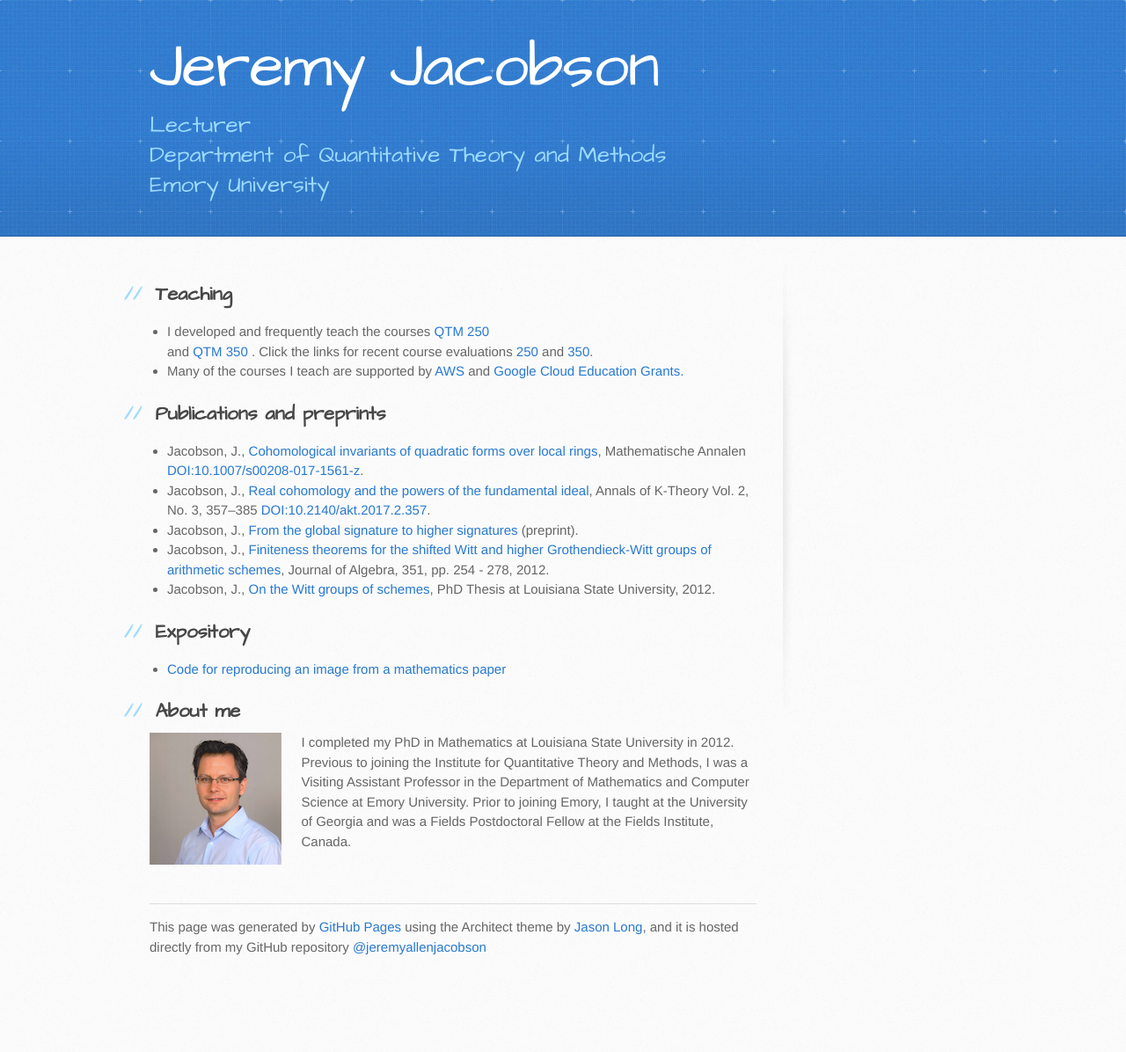
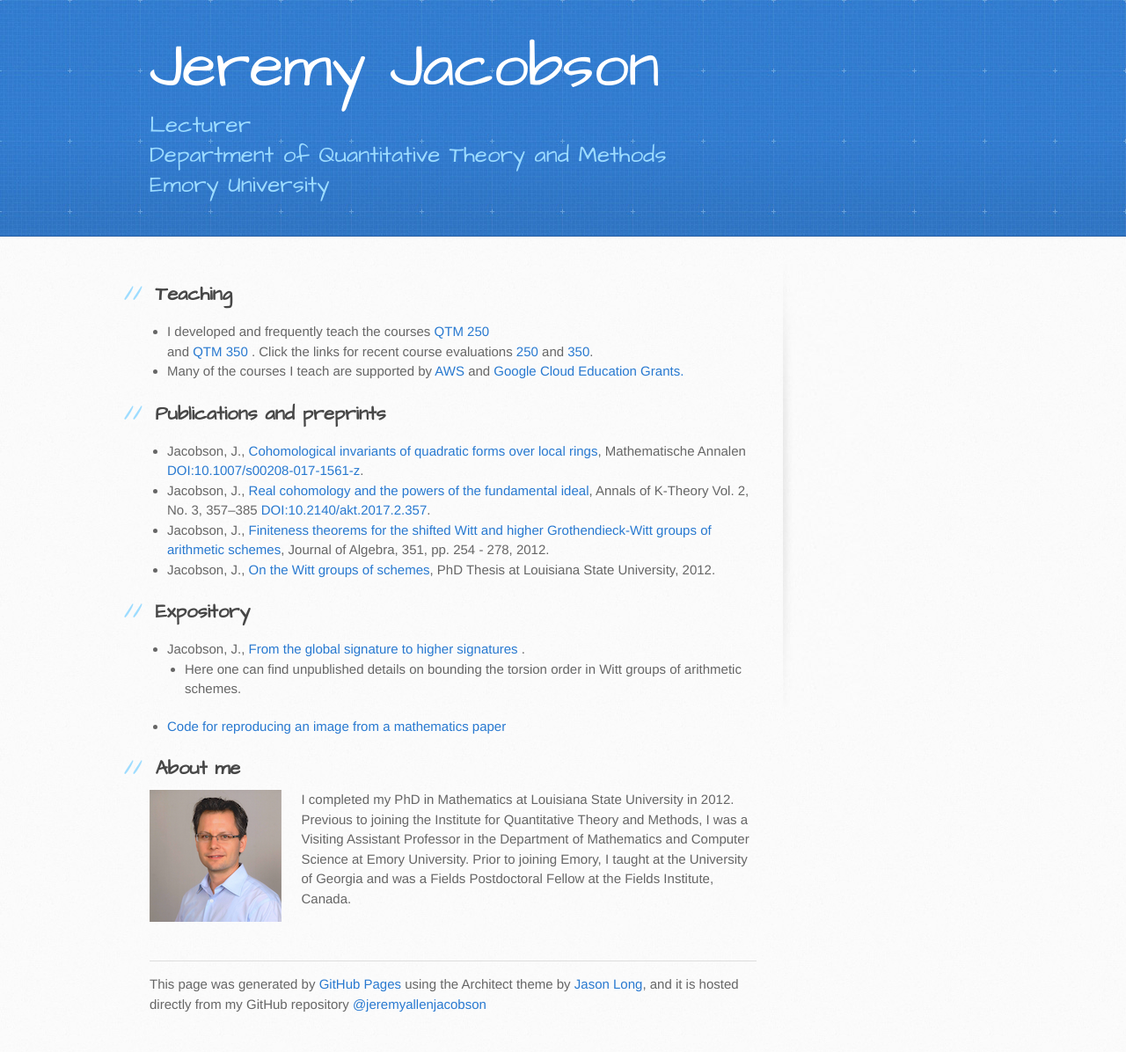
Before and after one commit to jeremyallenjacobson/jeremyallenjacobson.github.io, a Jekyll site: the page index.html, which Jekyll copies as it is, in a window 1280 px wide. Shown: the whole page at 88% size. Built offline with Jekyll 4.4.1, drawn with Linux system fonts in a browser that asks for light colours; before the commit the page ends 1131 px from its top, so only the background shows below that.

Commit message:
Update index.html

```diff
--- a/index.html
+++ b/index.html
@@ -47,7 +47,6 @@
 
 <li>Jacobson, J., <a href="./CohomologicalInvariants.pdf">Cohomological invariants of quadratic forms over local rings</a>, Mathematische Annalen <a href="https://link.springer.com/article/10.1007%2Fs00208-017-1561-z">DOI:10.1007/s00208-017-1561-z</a>.</li>
 <li>Jacobson, J., <a href="./RealCohomologyAndPowersOfFundamentalIdeal.pdf">Real cohomology and the powers of the fundamental ideal</a>, Annals of K-Theory Vol. 2, No. 3, 357–385 <a href="http://msp.org/akt/2017/2-3/p01.xhtml">DOI:10.2140/akt.2017.2.357</a>.</li>
-<li>Jacobson, J., <a href="./GlobalSignature.pdf">From the global signature to higher signatures</a> (preprint).</li>
 <li>Jacobson, J., <a href="./Finitenesstheorems.pdf">Finiteness theorems for the shifted Witt and higher Grothendieck-Witt groups of arithmetic schemes</a>, Journal of Algebra, 351, pp. 254 - 278, 2012.</li>
 <li>Jacobson, J., <a href="./Thesis.pdf">On the Witt groups of schemes</a>, PhD Thesis at Louisiana State University, 2012.</li>
 </ul>
@@ -56,6 +55,10 @@
 <a id="expository" class="anchor" href="#expository" aria-hidden="true"><span aria-hidden="true" class="octicon octicon-link"></span></a>Expository</h3>
 
 <ul>
+<li>Jacobson, J., <a href="./GlobalSignature.pdf">From the global signature to higher signatures</a> .</li>
+  <ul>
+    <li>Here one can find unpublished details on bounding the torsion order in Witt groups of arithmetic schemes.</li>
+  </ul>
 <li> <a href="https://jeremyallenjacobson.github.io/ZerosReproduction/">Code for reproducing an image from a mathematics paper</a></li>
 </ul>
 <h2>
```
